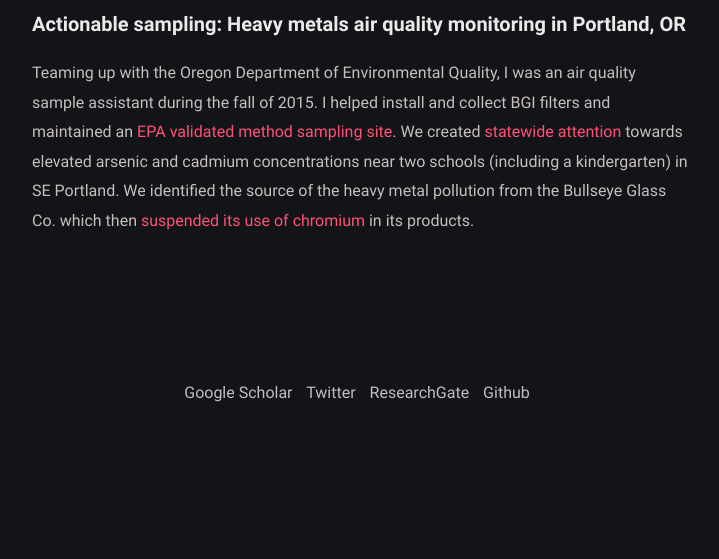
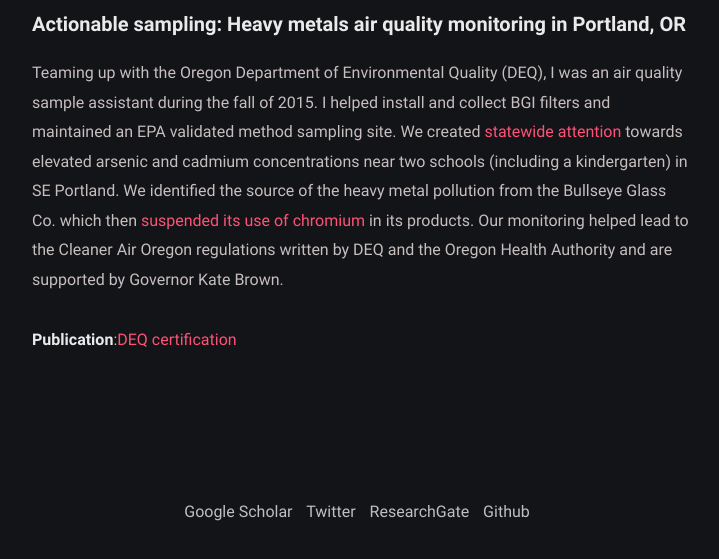
Before and after one commit to mkelp/mkelp.github.io, a Jekyll site: the page built from projects.md, in a window 1280 px wide and 900 px high, scrolled down 3099 px, cut to the strip 341-900 px from the top of the window. Shown: the whole strip, without its empty margins (278-997 px from the left). Built offline with Jekyll 4.4.1, drawn with Linux system fonts in a browser that asks for light colours; before the commit the page ends 3880 px from its top, so only the background shows below that.

Commit message:
project 21

```diff
--- a/projects.md
+++ b/projects.md
@@ -57,5 +57,6 @@
 
 #### Actionable sampling: Heavy metals air quality monitoring in Portland, OR
 
-Teaming up with the Oregon Department of Environmental Quality, I was an air quality sample assistant during the fall of 2015. I helped install and collect BGI filters and maintained an [EPA validated method sampling site](https://drive.google.com/file/d/1MBypsl_yBFwdpMGOHG97ZG_KQ9k5zbXS/view). We created [statewide attention](https://www.portlandmercury.com/BlogtownPDX/archives/2016/02/03/arsenic-cadmium-levels-near-two-se-portland-schools-are-alarmingly-high-state-finds) towards elevated arsenic and cadmium concentrations near two schools (including a kindergarten) in SE Portland. We identified the source of the heavy metal pollution from the Bullseye Glass
-Co. which then [suspended its use of chromium](https://www.portlandmercury.com/BlogtownPDX/archives/2016/02/04/bullseye-glass-has-suspended-use-of-arsenic-and-cadmium-because-of-air-quality-concerns) in its products.
+Teaming up with the Oregon Department of Environmental Quality (DEQ), I was an air quality sample assistant during the fall of 2015. I helped install and collect BGI filters and maintained an EPA validated method sampling site. We created [statewide attention](https://www.portlandmercury.com/BlogtownPDX/archives/2016/02/03/arsenic-cadmium-levels-near-two-se-portland-schools-are-alarmingly-high-state-finds) towards elevated arsenic and cadmium concentrations near two schools (including a kindergarten) in SE Portland. We identified the source of the heavy metal pollution from the Bullseye Glass Co. which then [suspended its use of chromium](https://www.portlandmercury.com/BlogtownPDX/archives/2016/02/04/bullseye-glass-has-suspended-use-of-arsenic-and-cadmium-because-of-air-quality-concerns) in its products. Our monitoring helped lead to the Cleaner Air Oregon regulations written by DEQ and the Oregon Health Authority and are supported by Governor Kate Brown.
+
+**Publication**:[DEQ certification](https://drive.google.com/file/d/1MBypsl_yBFwdpMGOHG97ZG_KQ9k5zbXS/view)
```
